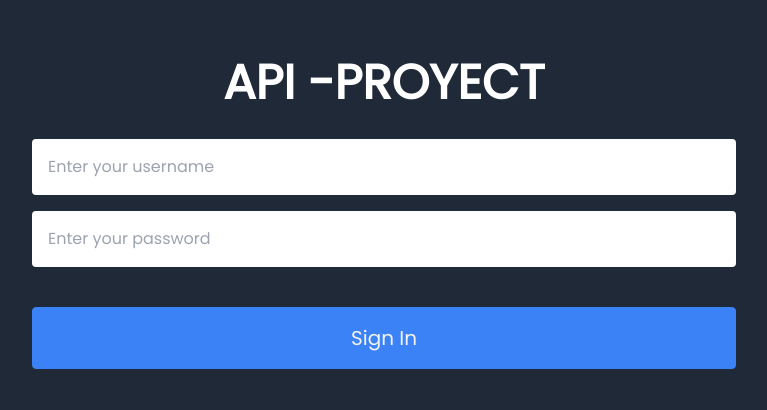
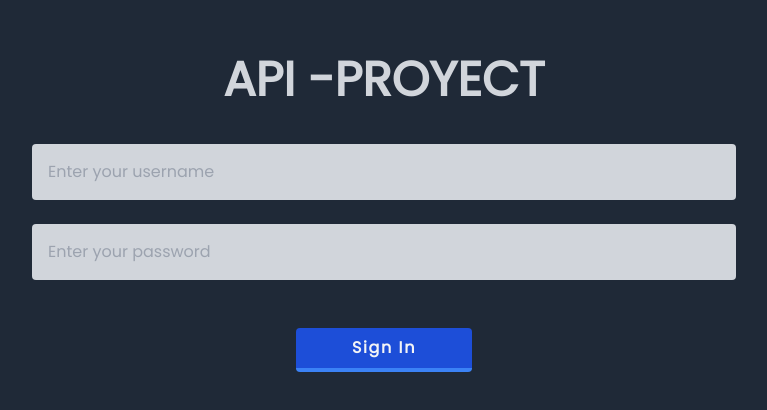
Before and after one commit to Acostam331/photogenix, a React (Create React App) app in the folder proyecto-final/: page /login in a window 1280 px wide. Shown: the part 186-596 px from the top of the page, without its empty margins (256-1023 px from the left). Built offline with nearby package versions, Linux system fonts and the light colour scheme.

Commit message:
feat(view):adding comments & login design advace

```diff
--- a/proyecto-final/src/components/Card/Card.js
+++ b/proyecto-final/src/components/Card/Card.js
@@ -31,6 +31,7 @@ const Card = ({
   }, [likes, myuser]);
 
   return (
+    // html and design
     <div className="square bg-gray-800 rounded-3xl">
       <div className="flex p-4">
         <BiUserCircle className="user-icon mr-2" />
--- a/proyecto-final/src/pages/Login/Login.jsx
+++ b/proyecto-final/src/pages/Login/Login.jsx
@@ -36,29 +36,29 @@ export default function Login() {
     return (
         // html and design
         <div className="flex justify-center items-center min-h-screen bg-gray-800">
-            <main className="square bg-gray-800 rounded-3xl">
-                <form onSubmit={onSubmitHandler} className="flex flex-col gap-4 items-center justify-center">
-                    <h2 className="uppercase text-4xl lg:text-5xl font-extrabold text-white text-center pb-4">API -Proyect</h2>
+            <main className="square bg-gray-800 rounded-4xl">
+                <form onSubmit={onSubmitHandler} className="flex flex-col gap-6 items-center justify-center">
+                    <h2 className="uppercase text-5xl lg:text-5xl font-extrabold text-gray-300 text-center pb-4">API -Proyect</h2>
 
-                    {error && <p className="w-full rounded p-6 text-center text-white font-roboto bg-yellow-700 select-none">
+                    {error && <p className="w-full rounded p-6 text-center text-white font-roboto bg-yellow-700 select-none hover:bg-yellow-800">
                     Something went wrong. Please verify that the credentials are valid or correct
                     </p>}
 
-                    <input className="font-big w-full text-gray-700 focus:outline-none focus:ring focus:border-blue-500 p-4 rounded"
+                    <input className="font-big w-full text-gray-700 focus:outline-none focus:ring focus:border-blue-500 p-4 rounded bg-gray-300"
                         type='text'
                         value={username}
                         placeholder='Enter your username'
                         onChange={(e) => onChange(e, setUsername)}
                     />
 
-                    <input className="font-big w-full text-gray-700 focus:outline-none focus:ring focus:border-blue-500 p-4 rounded"
+                    <input className="font-big w-full text-gray-700 focus:outline-none focus:ring focus:border-blue-500 p-4 rounded bg-gray-300"
                         type="password"
                         placeholder="Enter your password"
                         onChange={(e) => onChange(e, setPassword)}
                         value={password}
                     />
 
-                    <button className="mt-6 w-full transition rounded border border-blue-500 duration-300 ease-in-out text-xl text-extrabold bg-blue-500 hover:bg-blue-800 p-4 text-gray-100">Sign In </button>
+                    <button className="mt-6 w-1/4 bg-blue-700 hover:bg-blue-400 font-bold py-2 px-4 border-b-4 border-blue-500 hover:border-blue-900 rounded text-gray-100 tracking-widest">Sign In </button>
                 </form>
             </main>
         </div>
```
